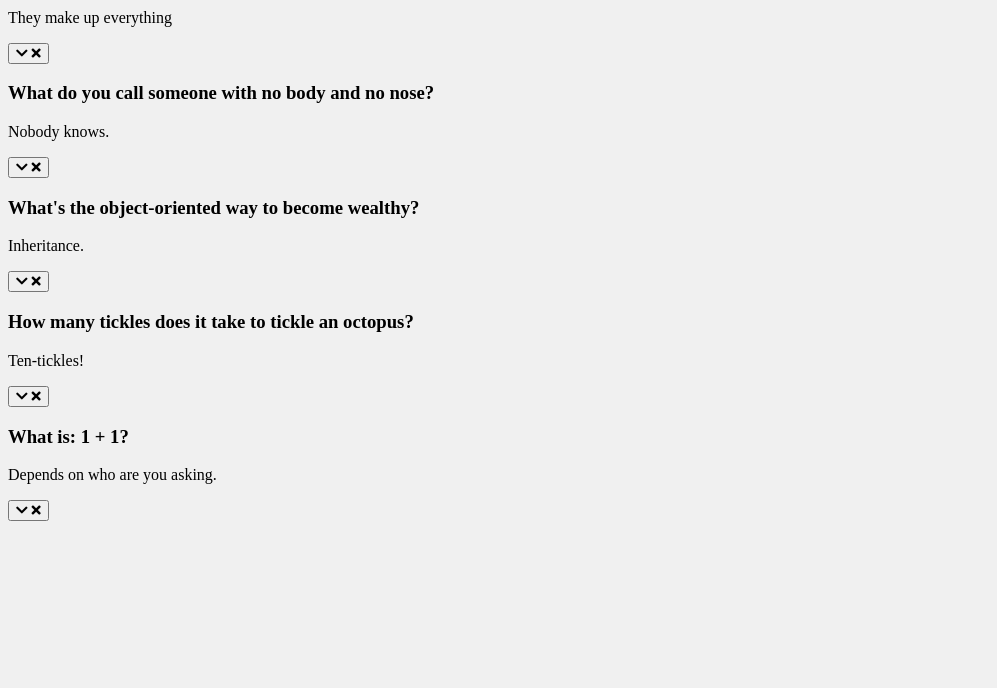
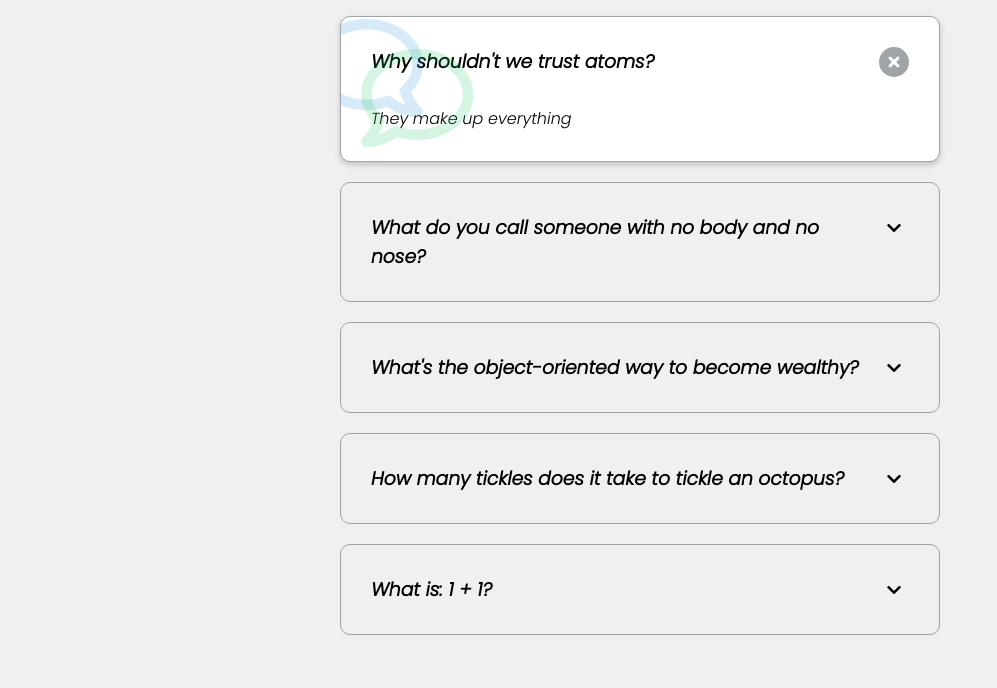
Before and after one commit to Code-with-mj/Minor_projects, a plain HTML site: page FAQ_collapse/index.html in a window 1280 px wide. Shown: the part 112-800 px from the top of the page, without its empty margins (0-997 px from the left). Drawn offline with Linux system fonts and the light colour scheme.

Commit message:
FAQ toggle

```diff
--- a/FAQ_collapse/script.js
+++ b/FAQ_collapse/script.js
@@ -0,0 +1,7 @@
+const toggles = document.querySelectorAll(".faq-toggle");
+
+toggles.forEach((toggle) => {
+  toggle.addEventListener("click", () => {
+    toggle.parentNode.classList.toggle("active");
+  });
+});
--- a/FAQ_collapse/style.css
+++ b/FAQ_collapse/style.css
@@ -1,7 +1,107 @@
+@import url('https://fonts.googleapis.com/css2?family=Poppins:ital,wght@1,300&display=swap');
+
 * {
     box-sizing: border-box;
-  }
+}
 
-  body {
+body {
+    font-family: 'Poppins', sans-serif;
     background-color: #f0f0f0;
-  }
+}
+
+h1 {
+    margin: 50px 0 30px;
+    text-align: center;
+}
+
+.faq-container {
+    max-width: 600px;
+    margin: 0 auto;
+}
+
+.faq {
+    background-color: transparent;
+    border: 1px solid #9fa4a8;
+    border-radius: 10px;
+    margin: 20px 0;
+    padding: 30px;
+    position: relative;
+    overflow: hidden;
+    transition: 0.3 ease;
+}
+
+.faq.active {
+    background-color: #fff;
+    box-shadow: 0 3px 6px rgba(0, 0, 0, 0.1), 0 3px 6px rgba(0, 0, 0, 0.1);
+}
+
+.faq.active::before,
+.faq.active::after {
+    content: "\f075";
+    font-family: "Font Awesome 5 Free";
+    color: #2ecc71;
+    font-size: 7rem;
+    position: absolute;
+    opacity: 0.2;
+    top: 20px;
+    left: 20px;
+    z-index: 0;
+}
+
+.faq.active::before {
+    color: #3498db;
+    top: -10px;
+    left: -30px;
+    transform: rotateY(180deg);
+}
+
+.faq-title {
+    margin: 0 35px 0 0;
+}
+
+.faq-text {
+    display: none;
+    margin: 30px 0 0;
+}
+
+.faq.active .faq-text {
+    display: block;
+}
+
+.faq-toggle {
+    background-color: transparent;
+    border: 0;
+    border-radius: 50%;
+    cursor: pointer;
+    display: flex;
+    align-items: center;
+    justify-content: center;
+    font-size: 16px;
+    padding: 0;
+    position: absolute;
+    top: 30px;
+    right: 30px;
+    height: 30px;
+    width: 30px;
+}
+
+.faq-toggle:focus {
+    outline: 0;
+}
+
+.faq-toggle .fa-times {
+    display: none;
+}
+
+.faq.active .faq-toggle .fa-times {
+    color: #fff;
+    display: block;
+}
+
+.faq.active .faq-toggle .fa-chevron-down {
+    display: none;
+}
+
+.faq.active .faq-toggle {
+    background-color: #9fa4a8;
+}
```
